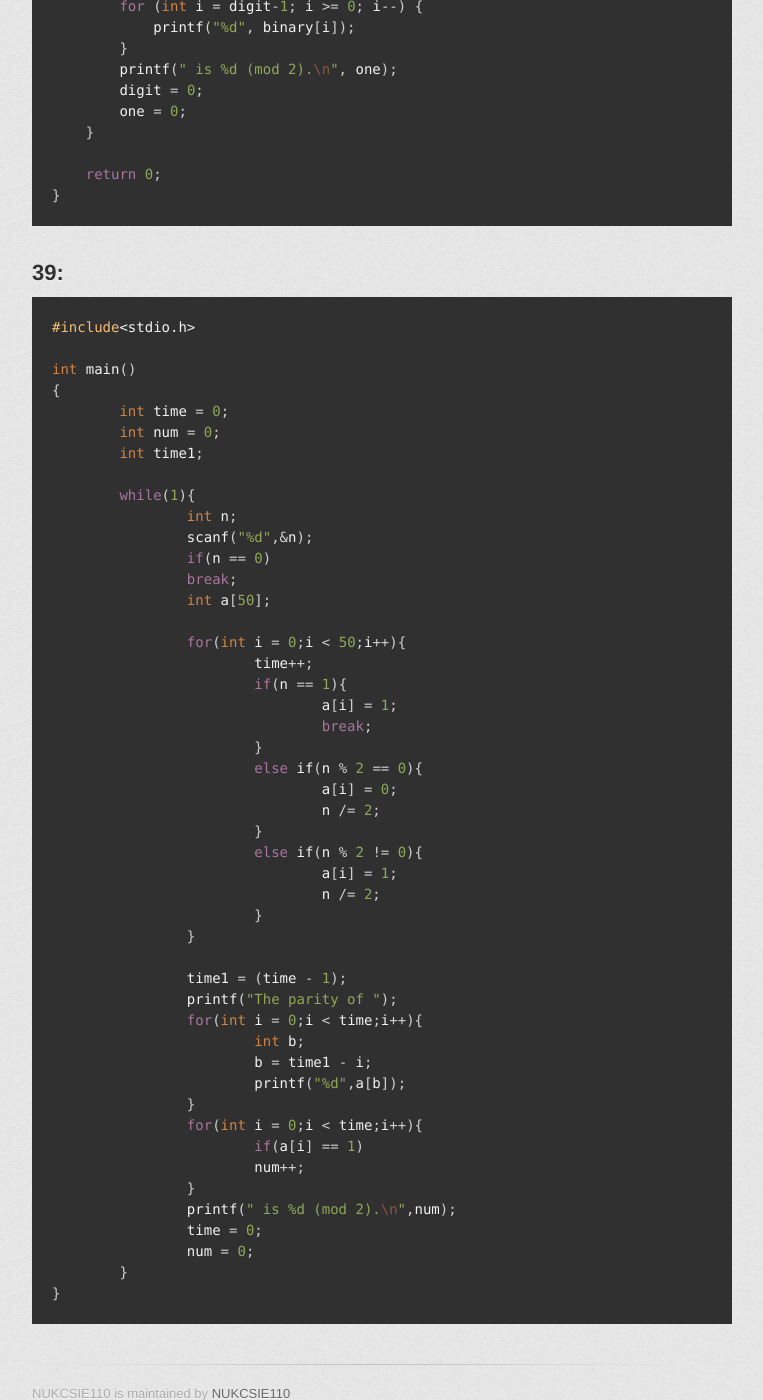
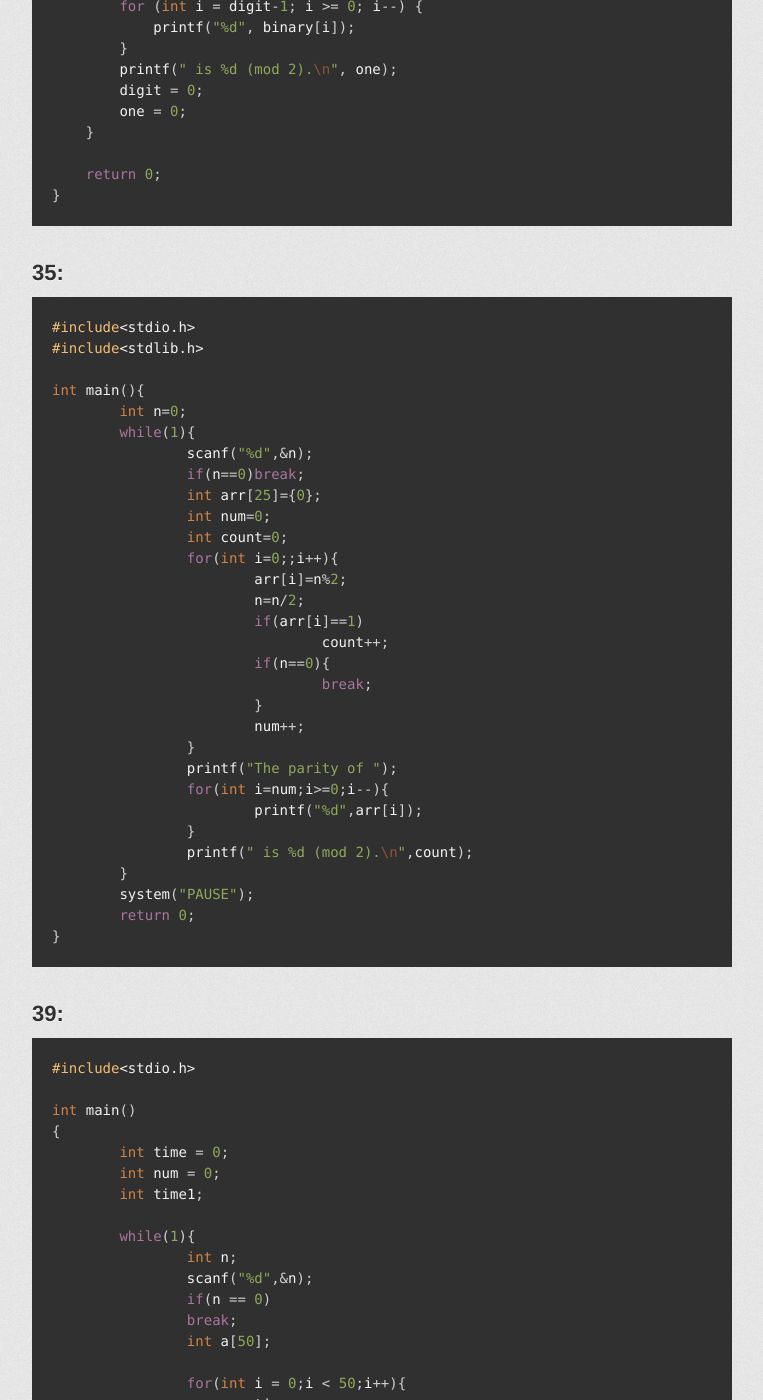
Before and after one commit to NUKCSIE110/ProgrammingStudio, a Jekyll site: the page built from hw/20171229.md, in a window 1280 px wide and 1400 px high, scrolled down 1390 px. Shown: the whole window, without its empty margins (258-1021 px from the left). Built offline with Jekyll 4.4.1, drawn with Linux system fonts in a browser that asks for light colours; some web fonts are replaced.

Commit message:
new hand in

````diff
--- a/hw/20171229.md
+++ b/hw/20171229.md
@@ -64,6 +64,39 @@ int main() {
     return 0;
 }
 ```
+## 35:
+``` c++
+#include<stdio.h>
+#include<stdlib.h>
+
+int main(){
+	int n=0;
+	while(1){
+		scanf("%d",&n);
+		if(n==0)break;
+		int arr[25]={0};
+		int num=0;
+		int count=0;
+		for(int i=0;;i++){
+			arr[i]=n%2;
+			n=n/2;
+			if(arr[i]==1)
+				count++;
+			if(n==0){
+				break;
+			}
+			num++;
+		}
+		printf("The parity of ");
+		for(int i=num;i>=0;i--){
+			printf("%d",arr[i]);
+		}
+		printf(" is %d (mod 2).\n",count);
+	}
+	system("PAUSE");
+	return 0;
+}
+```
 ## 39:
 ``` c++
 #include<stdio.h>
````
Also changed, not shown: hw/20171225.md (+33 -0 lines), hw/20180122.md (added, +145 -0 lines).
